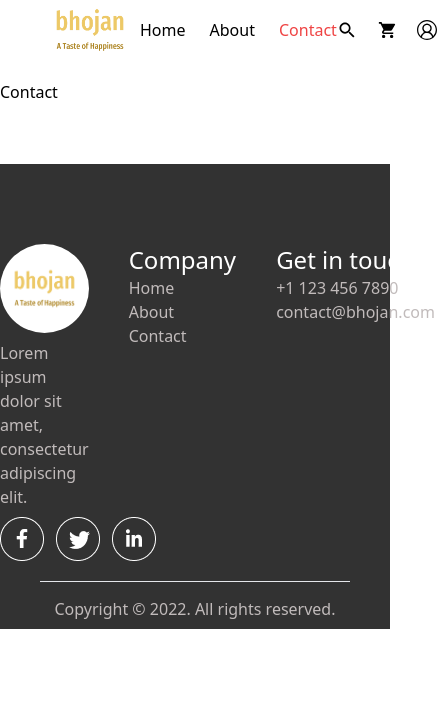
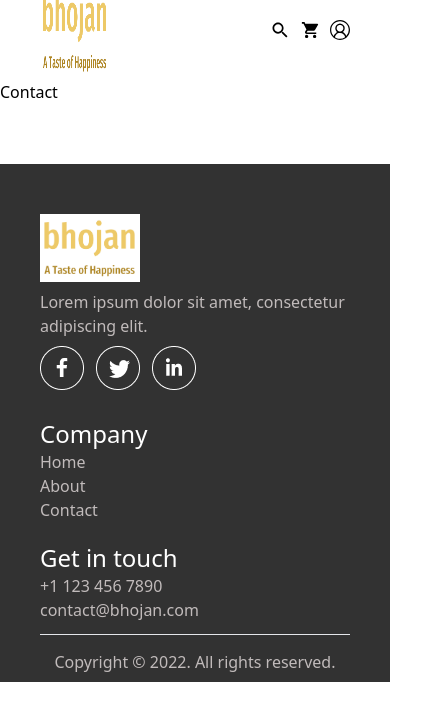
Before and after one commit to Manish-S0/Online-Food-Ordering-, a React (Vite) app: page /Contact in a window 390 px wide. Shown: the top 720 px of the page, 437 px wide, since content can reach past the window. Built offline with nearby package versions, Linux system fonts and the light colour scheme.

Commit message:
Add Login popup

```diff
--- a/src/App.jsx
+++ b/src/App.jsx
@@ -1,20 +1,25 @@
 import { BrowserRouter,Route,Routes } from "react-router-dom"
 import Home from "./pages/Home"
-import Success from "./pages/Success"
+import Cart from "./pages/Cart"
 import Error from "./pages/Error"
 import About from "./pages/About"
 import Contact from "./pages/Contact"
 import MainHeader from "./pages/MainHeader"
+
 const App = () => {
+
+
   return (
+
     <BrowserRouter>
       <Routes>
-        <Route path="/" element={<MainHeader/>}>
+
+        <Route path="/" element={<MainHeader />}>
           <Route index element={<Home/>}/>
           <Route path="/About" element={<About/>}/>
           <Route path="/Contact" element={<Contact/>}/>
         </Route>
-        <Route path="/success" element={<Success/>}/>
+        <Route path="/Cart" element={<Cart/>}/>
 
         <Route path="/*" element={<Error/>}/>
 
--- a/src/components/Footer.jsx
+++ b/src/components/Footer.jsx
@@ -3,10 +3,10 @@ import { Link } from 'react-router-dom'
 import { assets } from '../assets/assets'
 const Footer = () => {
   return (
-    <div className='bg-[#323232]  flex flex-col  gap-3 pt-[80px] text-[#c1bbbb] mt-[60px]'>
-      <div className='flex justify-evenly w-5/6 gap-10'>
+    <div className='footer bg-[#323232]  flex flex-col  gap-3 pt-[80px] text-[#c1bbbb] mt-[60px]'>
+      <div className='footer-content flex justify-between gap-10 px-10 '>
         <div className=''>
-          <img src={assets.logo_color} alt="" className='w-[100px] rounded-full cursor-pointer'/>
+          <img src={assets.logo_color} alt="" className='w-[100px]  cursor-pointer '/>
           <p className='pt-2'>Lorem ipsum dolor sit amet, consectetur adipiscing elit.</p>
 
           <div className='flex gap-3 py-2'>
--- a/src/components/Header.jsx
+++ b/src/components/Header.jsx
@@ -1,9 +1,9 @@
 
 const Header = () => {
   return (
-    <div className='bg-hero-pattern bg-cover bg-center h-[400px] relative ml-10 mr-10'>
-      <div className="absolute flex flex-col items-start gap-1 bottom-10 left-10">
-        <h2 className="font-[500] text-4xl lg:text-6xl text-white">Order your favourite food here</h2>
+    <div className='bg-hero-pattern bg-cover bg-center h-[400px] relative mx-10 '>
+      <div className="absolute flex flex-col items-start gap-1 bottom-10 left-5 ">
+        <h2 className="font-[500]  lg:text-5xl xxs:text-[30px]  text-5xl text-white">Order your favourite food here</h2>
         <p className="text-white">Choose food from your favourite restaurant</p>
         <button className='bg-red-500 text-white px-4 py-2 rounded-xl'>View Menu</button>
       </div>
--- /dev/null
+++ b/src/components/Login.jsx
@@ -0,0 +1,55 @@
+import React from 'react'
+import { assets } from '../assets/assets'
+
+const Login = ({setLogin}) => {
+  const [currState, setCurrState] = React.useState('Login')
+
+  return (
+    <div className='absolute z-10 w-full h-[110%] bg-[#00000080] grid'>
+
+      <form className='place-self-center max-w-[350px] bg-white flex flex-col gap-5 py-10 px-10 rounded-lg text-[14px] animate-fade-in'>
+        <div className='flex justify-between items-center text-black '>
+          <h2 className='font-[700] text-lg'>{currState}</h2>
+          <img onClick={() => setLogin(false)} src={assets.cross_icon} alt="" className='cursor-pointer w-[18px]'/>
+        </div>
+        <div className='flex flex-col gap-6 login'>
+          {currState==='Sign up'?
+          <>
+
+          <input className='bg-gray-200 p-1 rounded-md border-4  border-b-[#e06213] w-[270px]' type="text" name="username" id="username" placeholder='Enter username' required/>
+          </>
+          :<></>}
+
+
+          <input className='bg-gray-200 p-1  rounded-md border-4  border-b-[#e06213] w-[270px]' type="email" name="email" id="email" placeholder='Enter email' required/>
+
+          <input className='bg-gray-200 p-1  rounded-md border-4  border-b-[#e06213] w-[270px]' type="password" name="password" id="password" placeholder='Enter password' required/>
+
+
+
+          <button className='bg-[#e06213] w-[270px] text-white text-lg px-4 py-2 rounded-xl'>{currState==='Sign up' ? 'Sign Up' : 'Login'}</button>
+          <div >
+            {currState==='Login'?<span className='cursor-pointer'>Forgot password?</span>:<></>}
+
+          </div>
+          <div className='flex items-start gap-2'>
+            {currState==='Sign up' ?<>
+              <input  type="checkbox" className='mt-1' required />
+              <p >By continuing, I agree to the Terms of Service and Privacy Policy</p></>:<></>
+            }
+
+          </div>
+
+          <div>
+            {currState==='Login' ?
+            <p>Don&apos;t have an account? <span onClick={() => setCurrState('Sign up')} className='cursor-pointer text-[#e06213] font-[500]'>Sign up</span></p>
+             :<p> Already have an account? <span onClick={() => setCurrState('Login')} className='cursor-pointer text-[#e06213] font-[500]'>Login</span></p>}
+          </div>
+
+        </div>
+      </form>
+    </div>
+  )
+}
+
+export default Login
--- a/src/components/Navbar.jsx
+++ b/src/components/Navbar.jsx
@@ -4,20 +4,20 @@ import { IoMdSearch } from "react-icons/io";
 import { IoMdCart } from "react-icons/io";
 import { VscAccount } from "react-icons/vsc";
 
-const Navbar = () => {
+const Navbar = ({setLogin}) => {
   return (
-    <nav className='flex justify-between items-center px-10 mt-[-20px]'>
+    <nav className='navbar flex justify-between items-center px-10 mt-[-20px]'>
 
-      <img src="src/assets/logo_color.png" alt="" className='w-[100px] h-[100px]' />
-      <ul className='flex gap-6'>
+      <img src="src/assets/logo_color.png" alt="" className='w-[100px] h-[100px] logo' />
+      <ul className='navbar-menu flex gap-6'>
         <NavLink to="/" className={({ isActive }) => isActive ? 'text-red-500' : ''}>Home</NavLink>
         <NavLink to="/About" className={({ isActive }) => isActive ? 'text-red-500' : ''}>About</NavLink>
         <NavLink to="/Contact" className={({ isActive }) => isActive ? 'text-red-500' : ''}>Contact</NavLink>
       </ul>
-      <div className='flex gap-5'>
-        <IoMdSearch className='text-xl'/>
-        <IoMdCart className='text-xl'/>
-        <VscAccount className='text-xl'/>
+      <div className='flex gap-5 navbar-right'>
+        <IoMdSearch className='text-xl '/>
+        <IoMdCart className='text-xl  '/>
+        <VscAccount onClick={() => setLogin(true)} className='text-xl'/>
       </div>
     </nav>
   )
--- a/src/components/foodDisplay/FoodDisplay.jsx
+++ b/src/components/foodDisplay/FoodDisplay.jsx
@@ -8,7 +8,7 @@ const FoodDisplay = ({category}) => {
   return (
     <div className='mx-10 my-4'>
       <h1 className='text-4xl mb-4 font-bold'>Top dishes near you</h1>
-      <div className='grid grid-cols-2 sm:grid-cols-3 md:grid-cols-4 gap-6 lg:grid-cols-5 lg:gap-8'>
+      <div className='grid  xs:grid-cols-2 xxs:grid-cols-1 sm:grid-cols-3 md:grid-cols-4 gap-6 lg:grid-cols-5 lg:gap-8 grid-cols-5'>
         {
           food_list.map((food) => {
             if (food.category === category || category === 'All'){
--- a/src/components/foodDisplay/FoodItem.jsx
+++ b/src/components/foodDisplay/FoodItem.jsx
@@ -11,6 +11,7 @@ const FoodItem = ({id,name,image,price,description}) => {
     <div className="w-full m-auto shadow-lg  hover:scale-105 duration-300 cursor-pointer">
       <div className="relative">
         <img src={image} alt="" className="w-full rounded"/>
+
         {!cartItems[id] ?
          <img onClick={() => addToCart(id)} src={assets.add_icon_white} alt="" className="cursor-pointer w-[30px] py-1 absolute bottom-1 right-2 rounded-full"/> :
         <div className="flex gap-2 absolute bottom-1 right-2 rounded-full items-center px-1 bg-white">
--- a/src/index.css
+++ b/src/index.css
@@ -1,3 +1,81 @@
 @tailwind base;
 @tailwind components;
 @tailwind utilities;
+
+*{
+  scroll-behavior: smooth;
+}
+
+@media (max-width: 1050px) {
+  .navbar .logo{
+    width: 140px;
+  }
+  .navbar-menu{
+    gap:20px;
+    font-size:17px;
+  }
+  .navbar-right {
+    gap:30px;
+  }
+  .navbar-right img{
+    width: 22px;
+  }
+  .navbar-right button{
+    padding: 10px 20px;
+  }
+}
+
+@media (max-width: 900px) {
+  .navbar .logo{
+    width: 110px;
+  }
+  .navbar-menu{
+    gap:15px;
+    font-size:15px;
+  }
+  .navbar-right {
+    gap:20px;
+  }
+  .navbar-right img{
+    width: 20px;
+  }
+  .navbar-right button{
+    padding: 7px 20px;
+    font-size: 15px;
+  }
+}
+
+@media (max-width: 750px) {
+  .navbar .logo{
+    width: 90px;
+  }
+  .navbar-menu{
+    display: none;
+  }
+  .navbar-right {
+    gap:10px;
+  }
+  .navbar-right img{
+    width: 15px;
+  }
+
+}
+@media (max-width: 400px) {
+  .navbar .logo{
+    width: 70px;
+  }
+
+}
+@media  (max-width: 550px) {
+  .footer{
+    padding-top: 50px;
+  }
+  .footer-content{
+    display: flex;
+    flex-direction: column;
+    justify-content: center;
+    gap: 20px;
+    top: -20px;
+  }
+
+}
--- a/src/pages/MainHeader.jsx
+++ b/src/pages/MainHeader.jsx
@@ -2,10 +2,16 @@
 import Footer from '../components/Footer'
 import Navbar from '../components/Navbar'
 import { Outlet } from 'react-router-dom'
+import { useState } from 'react'
+import Login from '../components/Login'
 const MainHeader = () => {
+
+  const [login,setLogin] = useState(false)
+
   return (
     <>
-    <Navbar/>
+    {login?<Login setLogin={setLogin}/>:<></>}
+    <Navbar setLogin={setLogin}/>
     <section>
 
       <Outlet/>
--- a/tailwind.config.js
+++ b/tailwind.config.js
@@ -12,7 +12,15 @@ export default {
       animation: {
         'fade-in': 'fade-in 1s ease-in-out',
       },
+
     },
+    screens: {
+      'lg': {'max': '1300px'},
+      'md': {'max': '900px'},
+      'sm': {'max': '700px'},
+      'xs': {'max': '559px'},
+      'xxs': {'max': '400px'},
+    }
   },
   plugins: [],
 }
```
Also changed, not shown: src/assets/logo_color.png.
